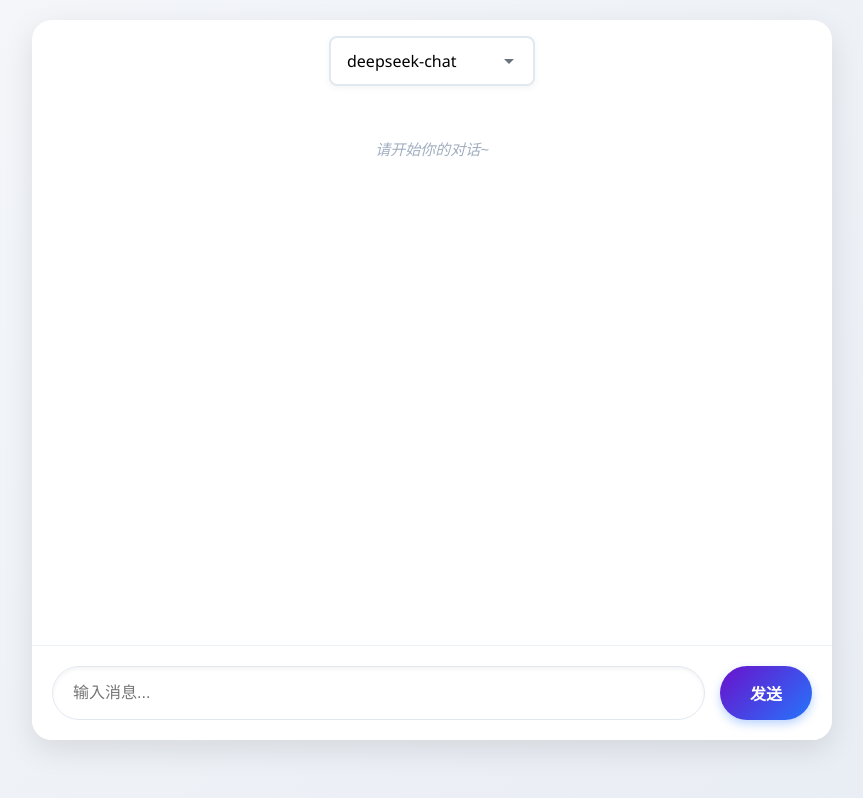
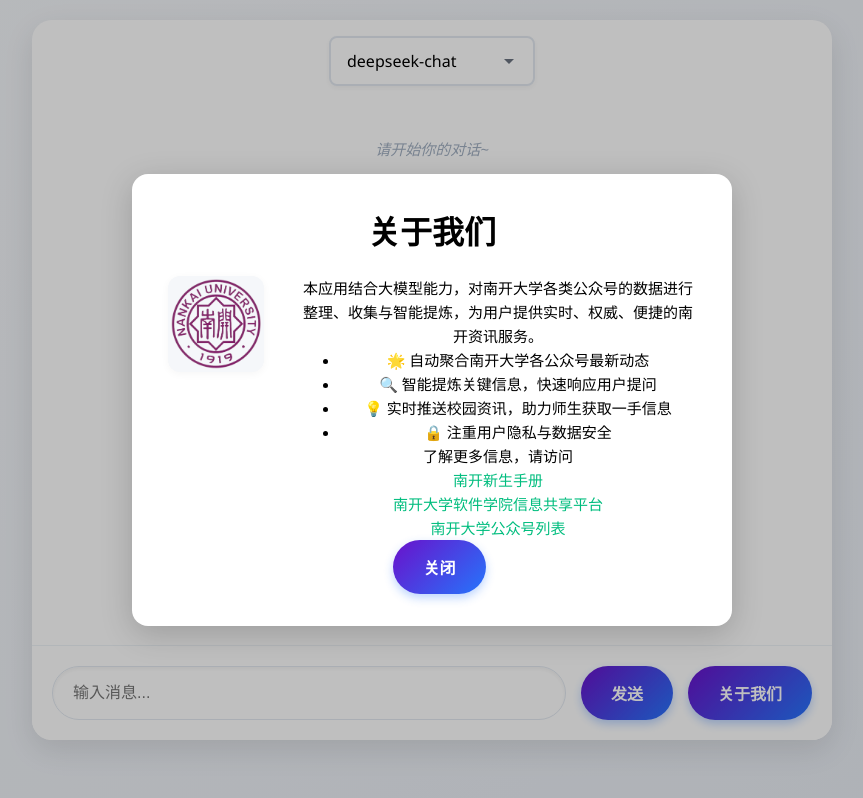
Before and after one commit to SSDGK/Practical-Training-Vue-Project-Temp, a Vue app in the folder nankai-vag-vue/: page / in a window 1280 px wide. Shown: the whole page, without its empty margins (208-1071 px from the left). Built offline with nearby package versions, Linux system fonts and the light colour scheme.

Commit message:
添加了About窗口

```diff
--- a/nankai-vag-vue/src/components/ChatComponent.vue
+++ b/nankai-vag-vue/src/components/ChatComponent.vue
@@ -1,5 +1,11 @@
 <template>
     <div class="chat-container">
+        <div v-if="showAbout" class="about-modal">
+            <div class="about-modal-content">
+                <About />
+                <button class="about-close-btn" @click="showAbout = false">关闭</button>
+            </div>
+        </div>
         <div class="model-selector-container">
             <select id="model-selector" v-model="curModel" @change="whenChangeModel">
                 <option v-for="(model, index) in models" :value="model" :key="index">{{ model }}</option>
@@ -29,14 +35,12 @@
                     <div :class="['message', msg.role]" v-html="renderMarkdown(msg.content)"></div>
                 </div>
             </div>
-            <!-- <div v-if="waiting" class="message assistant">
-                {{ waiting_content }}
-            </div> -->
             <p>请开始你的对话~</p>
         </div>
         <div class="input-area">
             <input v-model="inputMessage" @keyup.enter="sendMessage" placeholder="输入消息..." />
             <button @click="sendMessage">发送</button>
+            <button class="about-close-btn" @click="showAbout = true">关于我们</button>
         </div>
     </div>
 </template>
@@ -45,8 +49,12 @@
 <script>
 import { marked } from 'marked';
 import DOMPurify from 'dompurify';
+import About from '@/components/view/About.vue';
 
 export default {
+    components: {
+        About
+    },
     data() {
         return {
             inputMessage: '',
@@ -55,7 +63,8 @@
             waiting: false,
             curModel: 'deepseek-chat',
             models: ['deepseek-chat', 'chat-gpt-3.5-turbo', 'qwen-chat'],
-            previousModel: ''
+            previousModel: '',
+            showAbout: true,
         };
     },
     mounted() {
@@ -484,4 +493,50 @@
     opacity: 0.7;
     cursor: not-allowed;
 }
+
+/* About 弹窗遮罩和内容样式 */
+.about-modal {
+    position: fixed;
+    top: 0;
+    left: 0;
+    right: 0;
+    bottom: 0;
+    background: rgba(0, 0, 0, 0.25);
+    z-index: 9999;
+    display: flex;
+    align-items: center;
+    justify-content: center;
+}
+
+.about-modal>.about-close-btn {
+    margin-top: 24px;
+    padding: 8px 32px;
+    border: none;
+    border-radius: 20px;
+    background: linear-gradient(135deg, #6a11cb 0%, #2575fc 100%);
+    color: #fff;
+    font-size: 16px;
+    cursor: pointer;
+    box-shadow: 0 2px 8px rgba(37, 117, 252, 0.15);
+    transition: background 0.2s;
+}
+
+.about-modal>.about-close-btn:hover {
+    background: linear-gradient(135deg, #2575fc 0%, #6a11cb 100%);
+}
+
+.about-modal-content {
+    background: #fff;
+    border-radius: 16px;
+    box-shadow: 0 8px 32px rgba(0,0,0,0.18);
+    padding: 32px 36px;
+    max-width: 600px;
+    max-height: 600px;
+    width: 90vw;
+    text-align: center;
+    animation: fadeIn 0.3s;
+    display: flex;
+    flex-direction: column;
+    align-items: center;
+}
 </style>
--- /dev/null
+++ b/nankai-vag-vue/src/components/view/About.vue
@@ -0,0 +1,86 @@
+<template>
+    <h1>关于我们</h1>
+    <div class="about-content">
+        <img src="./icons/南开校徽.png" alt="团队图标" class="about-logo" />
+        <div>
+            <p>
+                本应用结合大模型能力，对南开大学各类公众号的数据进行整理、收集与智能提炼，为用户提供实时、权威、便捷的南开资讯服务。
+            </p>
+            <ul>
+                <li>🌟 自动聚合南开大学各公众号最新动态</li>
+                <li>🔍 智能提炼关键信息，快速响应用户提问</li>
+                <li>💡 实时推送校园资讯，助力师生获取一手信息</li>
+                <li>🔒 注重用户隐私与数据安全</li>
+            </ul>
+            <p>
+                了解更多信息，请访问
+                <p>
+                    <a href="https://freshnkuer.wiki/" target="_blank">南开新生手册</a>
+                    <br />
+                    <a href="https://nkuse.icu/#/" target="_blank">南开大学软件学院信息共享平台</a>
+                    <br />
+                    <a href="https://mp.weixin.qq.com/s/aPlf0SnclonwnZOR_7ObbA" target="_blank">南开大学公众号列表</a>
+                </p>
+            </p>
+        </div>
+    </div>
+</template>
+
+<script>
+</script>
+
+
+<style scoped>
+.about {
+    max-width: 900px;
+    margin: 40px auto;
+    padding: 40px 48px;
+    background: #fff;
+    border-radius: 16px;
+    box-shadow: 0 4px 24px rgba(0, 0, 0, 0.08);
+}
+
+.about-content {
+    display: flex;
+    align-items: flex-start;
+    gap: 36px;
+    color: #000; /* 正文字体颜色为黑色 */
+}
+
+.about-content > div {
+    flex: 1 1 0%;
+    min-width: 0;
+    word-break: break-all;
+}
+
+h1 {
+    color: #000; /* “关于我们”标题字体颜色为黑色 */
+    font-weight: bold;
+    font-size: 2rem;
+    margin-bottom: 18px;
+}
+
+
+.about-logo {
+    width: 96px;
+    height: 96px;
+    border-radius: 12px;
+    background: #f5f7fa;
+    box-shadow: 0 2px 8px rgba(0, 0, 0, 0.04);
+}
+
+.about ul {
+    margin: 16px 0;
+    padding-left: 20px;
+}
+
+.about li {
+    margin-bottom: 8px;
+    font-size: 16px;
+}
+
+.about a {
+    color: #1976d2;
+    text-decoration: underline;
+}
+</style>
```
Also changed, not shown: nankai-vag-vue/src/components/view/icons/南开校徽.png (added).
